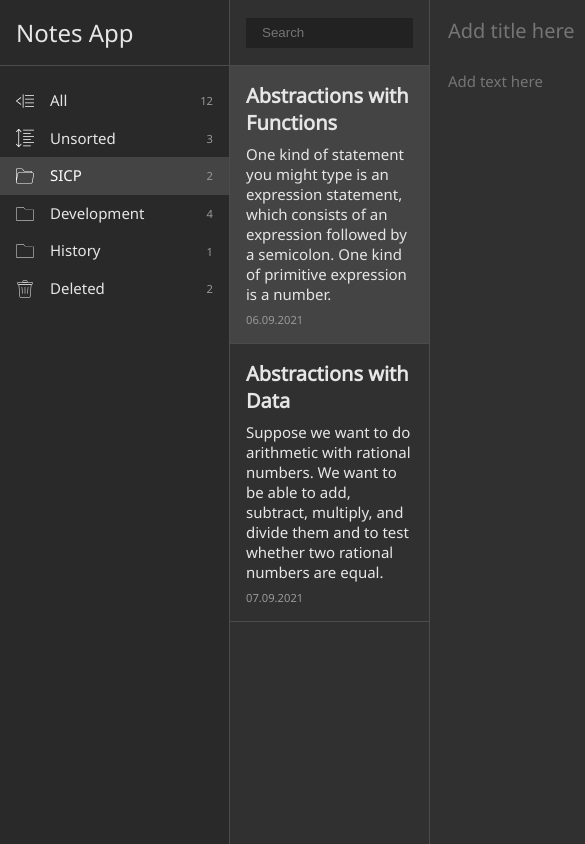
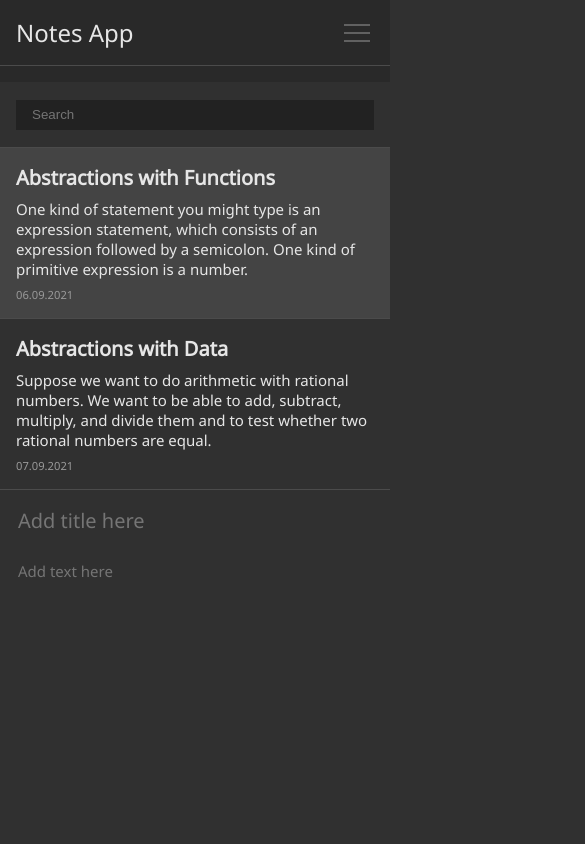
Before and after one commit to Surtt/notes-app, a plain HTML site: page index.html in a window 390 px wide. Shown: the top 844 px of the page, 585 px wide, since content can reach past the window. Drawn offline with Linux system fonts and the light colour scheme.

Commit message:
hw1.3 added adaptive

```diff
--- a/assets/css/styles.css
+++ b/assets/css/styles.css
@@ -44,7 +44,6 @@
 }
 
 body {
-  height: 100vh;
   font-family: var(--body-font);
   background-color: hsl(var(--bg-color));
   font-size: var(--normal-fs);
@@ -72,8 +71,7 @@ img{
 .container {
   display: flex;
   flex-direction: row;
-  height: 100%;
-  margin: auto;
+  min-height: 100vh;
 }
 
 .column {
@@ -96,6 +94,11 @@ img{
   width: 18%;
   min-width: 230px;
   background-color: var(--categories-bg-color);
+}
+
+#list__toggle,
+.list__btn {
+  display: none;
 }
 
 .list__item-wrapper {
@@ -205,6 +208,7 @@ img{
 .form {
   display: flex;
   flex-direction: column;
+  height: 100%;
 }
 
 .form__label {
@@ -238,5 +242,99 @@ img{
 }
 
 .form__textarea {
+  flex-grow: 1;
   resize: none;
 }
+
+
+/*========== MEDIA QUERIES ==========*/
+@media screen and (max-width: 667px){
+  .container {
+    flex-direction: column;
+    width: 100%;
+    height: auto;
+  }
+
+  .column {
+    width: 100%;
+    max-width: 100%;
+    border-right: none;
+  }
+
+  .column__list-box {
+    display: block;
+    position: absolute;
+    visibility: hidden;
+    top: 0;
+    width: 100%;
+    background-color: #292929;
+    margin-top: 4.2rem;
+    padding: .5rem 0;
+  }
+
+  .list__btn {
+    display: flex;
+    align-items: center;
+    position: absolute;
+    top: 20px;
+    right: 20px;
+    width: 26px;
+    height: 26px;
+    cursor: pointer;
+    z-index: 1;
+  }
+
+  .list__btn > span,
+  .list__btn > span::before,
+  .list__btn > span::after {
+    display: block;
+    position: absolute;
+    width: 100%;
+    height: 2px;
+    background-color: #616161;
+  }
+
+  .list__btn > span::before {
+    content: '';
+    top: -8px;
+  }
+
+  .list__btn > span::after {
+    content: '';
+    top: 8px;
+  }
+
+  #list__toggle:checked ~ .list__btn > span {
+    transform: rotate(45deg);
+  }
+
+  #list__toggle:checked ~ .list__btn > span::before {
+    top: 0;
+    transform: rotate(0);
+  }
+
+  #list__toggle:checked ~ .list__btn > span::after {
+    top: 0;
+    transform: rotate(90deg);
+  }
+
+  #list__toggle:checked ~ .column__list-box {
+    visibility: visible;
+    left: 0;
+  }
+
+  .list__btn > span,
+  .list__btn > span::before,
+  .list__btn > span::after {
+    transition-duration: .25s;
+  }
+
+  .notes {
+    display: flex;
+  }
+
+  .notes__form {
+    flex-grow: 1;
+    height: auto;
+  }
+}
--- a/index.html
+++ b/index.html
@@ -12,6 +12,11 @@
   <div class="container">
     <section class="column categories">
       <a class="column__logo logo">Notes App</a>
+      <input id="list__toggle" type="checkbox" />
+      <label class="list__btn" for="list__toggle">
+        <span></span>
+      </label>
+      <div class="column__list-box">
         <ul class="column__list list all">
           <div class="list__item-wrapper">
             <svg class="list__item-img" xmlns="http://www.w3.org/2000/svg" viewBox="0 0 512 512">
@@ -125,6 +130,7 @@
             <span class="list__item-count">2</span>
           </div>
         </ul>
+      </div>
     </section>
 
     <main class="column content">
```
Lines whose indentation alone changed are shown as unchanged.
